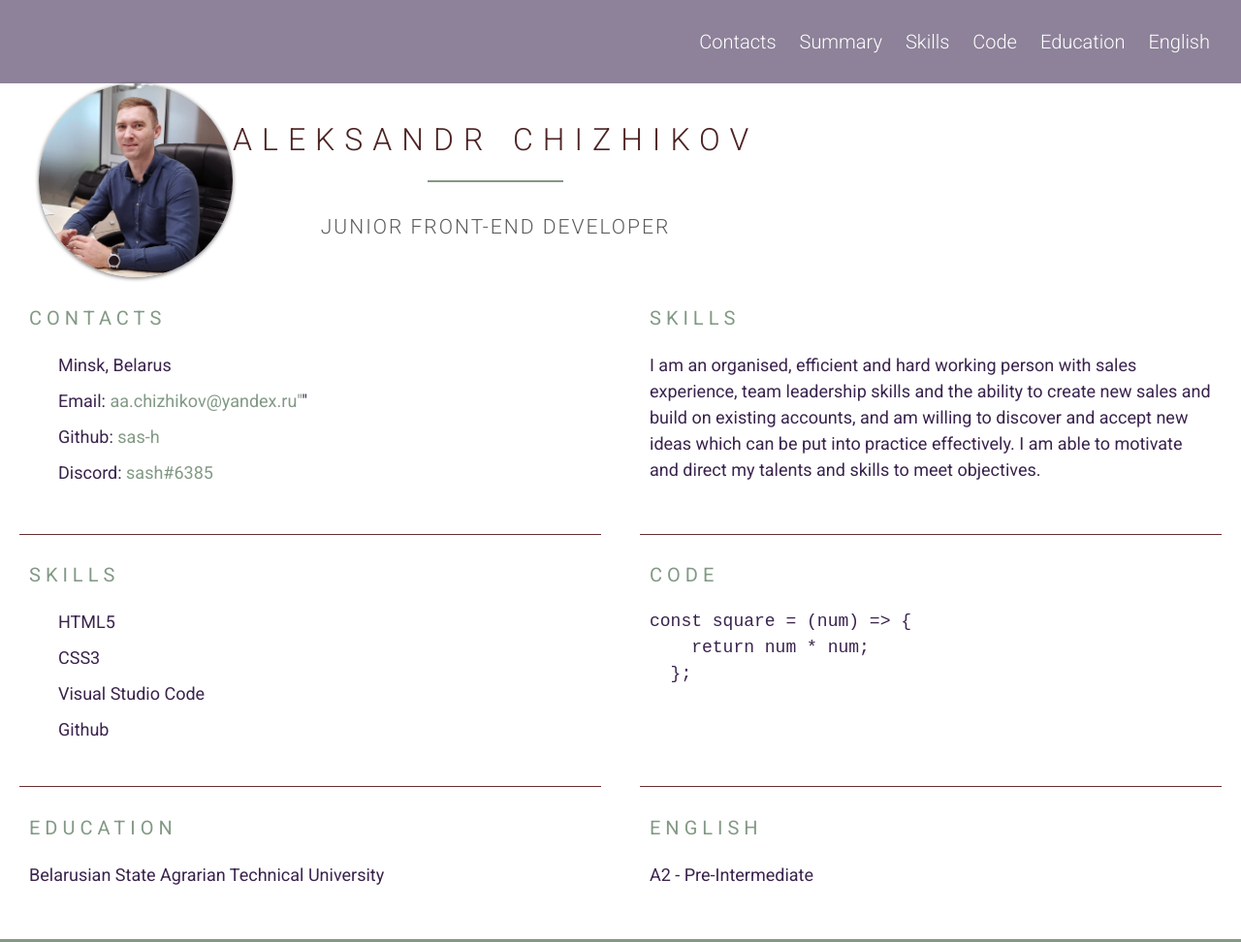
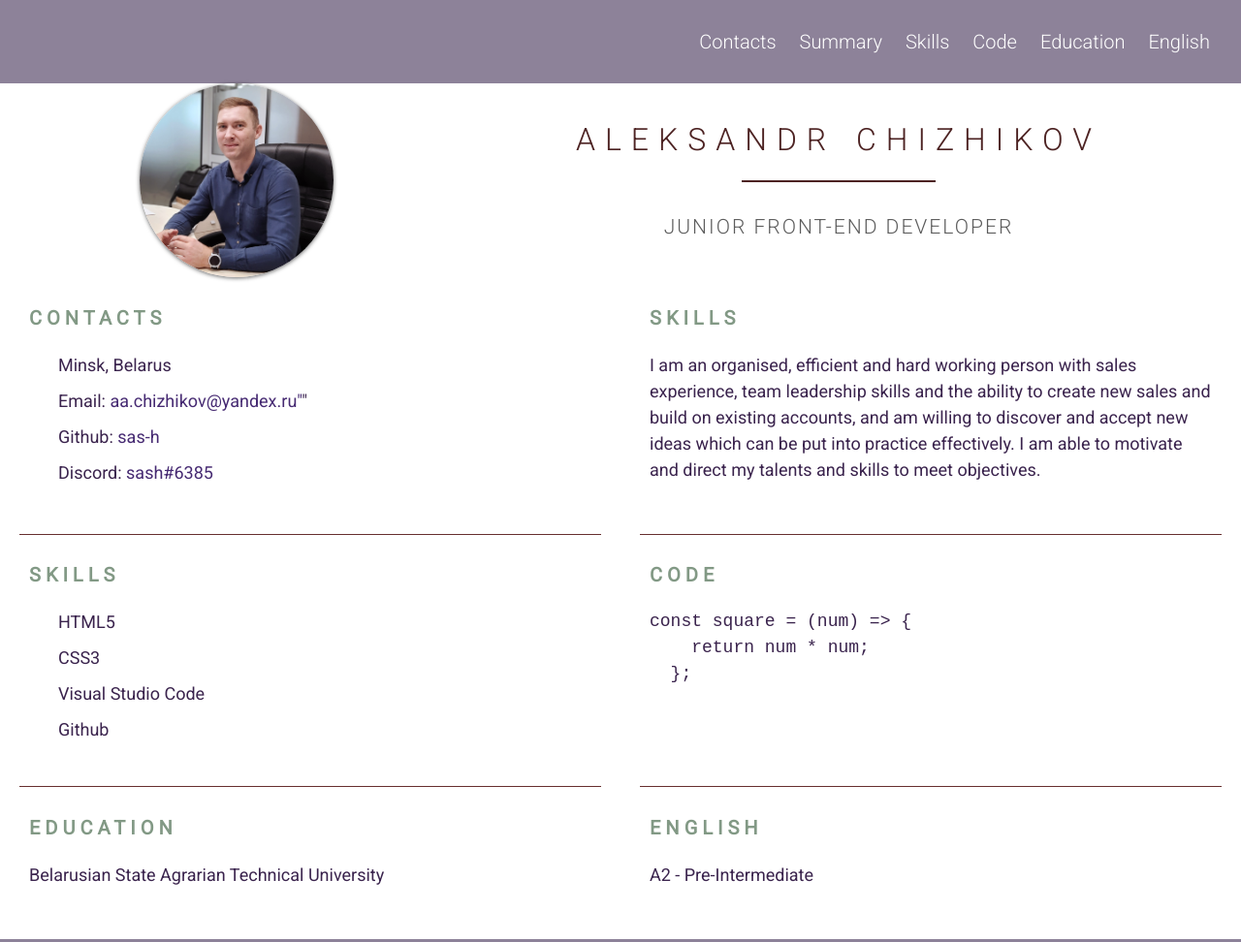
Before and after one commit to sas-h/rsschool-cv, a plain HTML site: page index.html in a window 1280 px wide. Shown: the top 972 px of the page at 97% size. Drawn offline with Linux system fonts and the light colour scheme; a script that the page names is missing.

Commit message:
docs: modify css file

```diff
--- a/style.css
+++ b/style.css
@@ -23,7 +23,7 @@ body {
 
 .container {
     max-width: 1440px;
-    margin: 0;
+    margin: 0 auto;
     min-height: 50px;
 }
 
@@ -101,7 +101,7 @@ body {
   .section-title {
     margin-bottom: 20px;
     font-size: 20px;
-    font-weight: 400;
+    font-weight: 600;
     text-transform: uppercase;
     letter-spacing: 5px;
     color: #829985;
@@ -122,6 +122,7 @@ body {
 
   .section-profile-title {
     display: flex;
+    margin-left: 250px;
     flex-direction: column;
     justify-content: center;
     align-content: center;
@@ -146,10 +147,10 @@ body {
     position: absolute;
     bottom: -19px;
     left: 50%;
-    margin-left: -70px;
-    width: 140px;
+    margin-left: -100px;
+    width: 200px;
     height: 2px;
-    background-color: #829985;
+    background-color: #4d2323;
   }
 
   .section-subtitle {
@@ -200,12 +201,12 @@ body {
   }
 
   .section-item span {
-    color: #829985;
+    color: #462a72;
   }
 
   .section-item a {
     text-decoration: none;
-    color: #829985;
+    color: #462a72;
     transition: color 0.5s;
   }
 
@@ -257,7 +258,7 @@ body {
   }
 
   .footer {
-    background-color: #829985;
+    background-color: #8d8299;
     padding: 20px;
   }
 
```
